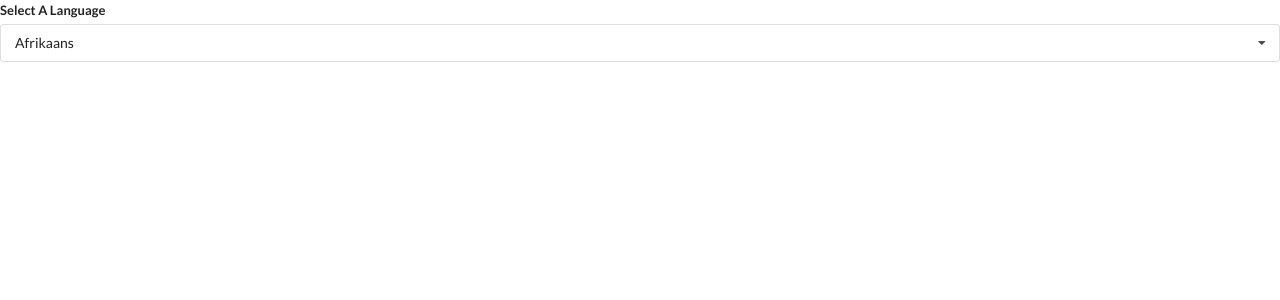
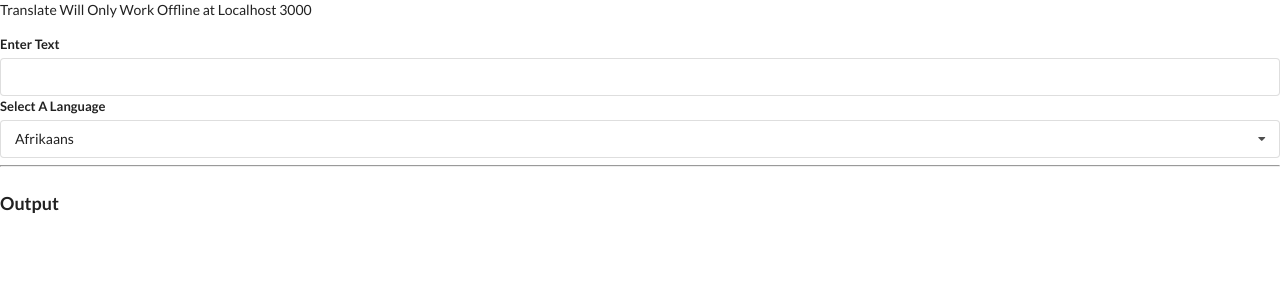
Before and after one commit to reyeskevin9767/widgets-project, a React (Create React App) app: page / in a window 1280 px wide. Shown: the top 300 px of the page. Built offline with nearby package versions, Linux system fonts and the light colour scheme.

Commit message:
add convert component

```diff
--- /dev/null
+++ b/src/components/Convert.js
@@ -0,0 +1,14 @@
+import React, {useState, useEffect} from 'react';
+
+const Convert = ({language, text}) => {
+  useEffect(() => {
+    console.log('New language or text')
+  }, [language, text])
+
+  return (
+    <div></div>
+  )
+}
+
+
+export default Convert
--- a/src/components/Translate.js
+++ b/src/components/Translate.js
@@ -1,5 +1,7 @@
 import React, { useState } from 'react';
 import Dropdown from './Dropdown';
+import Convert from './Convert';
+//AIzaSyCHUCmpR7cT_yDFHC98CZJy2LTms-IwDlM
 
 const options = [
   {
@@ -18,15 +20,26 @@
 
 const Translate = () => {
   const [language, setLanguage] = useState(options[0]);
+  const [text, setText] = useState('');
 
   return (
     <div>
+      <div className="ui form">
+        <div className="field">
+          <p>Translate Will Only Work Offline at Localhost 3000</p>
+          <label>Enter Text</label>
+          <input value={text} onChange={(e) => setText(e.target.value)} />
+        </div>
+      </div>
       <Dropdown
         label="Select A Language"
         options={options}
         selected={language}
         onSelectedChange={setLanguage}
       />
+      <hr />
+      <h3 className="ui header">Output</h3>
+      <Convert text={text} language={language} />
     </div>
   );
 };
```
